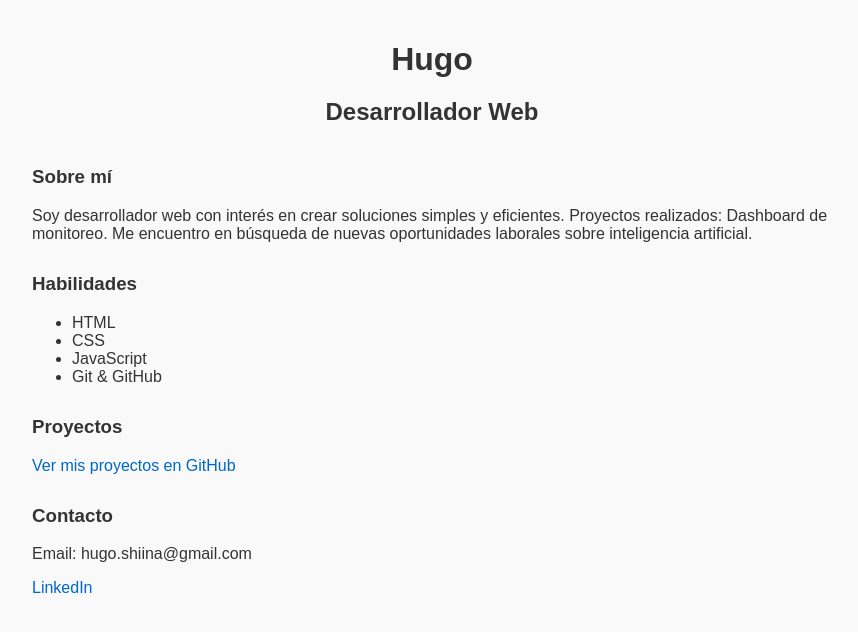
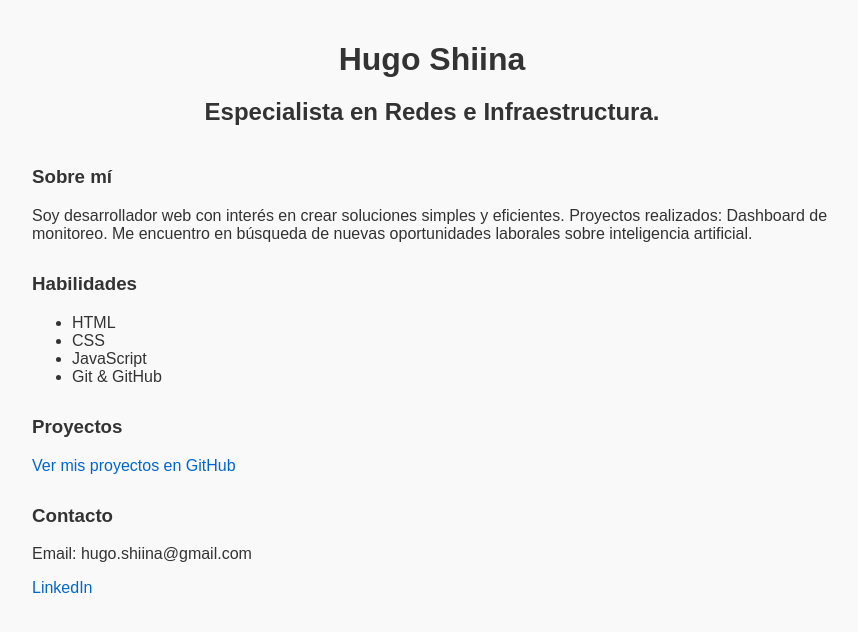
Before and after one commit to hugo-shiina/hugo, a plain HTML site: page index.html in a window 1280 px wide. Shown: the whole page, without its empty margins (208-1066 px from the left). Drawn offline with Linux system fonts and the light colour scheme.

Commit message:
Update index.html

```diff
--- a/index.html
+++ b/index.html
@@ -8,8 +8,8 @@
 <body>
 
   <header>
-    <h1>Hugo</h1>
-    <h2>Desarrollador Web</h2>
+    <h1>Hugo Shiina</h1>
+    <h2>Especialista en Redes e Infraestructura.</h2>
   </header>
 
   <section>
```
